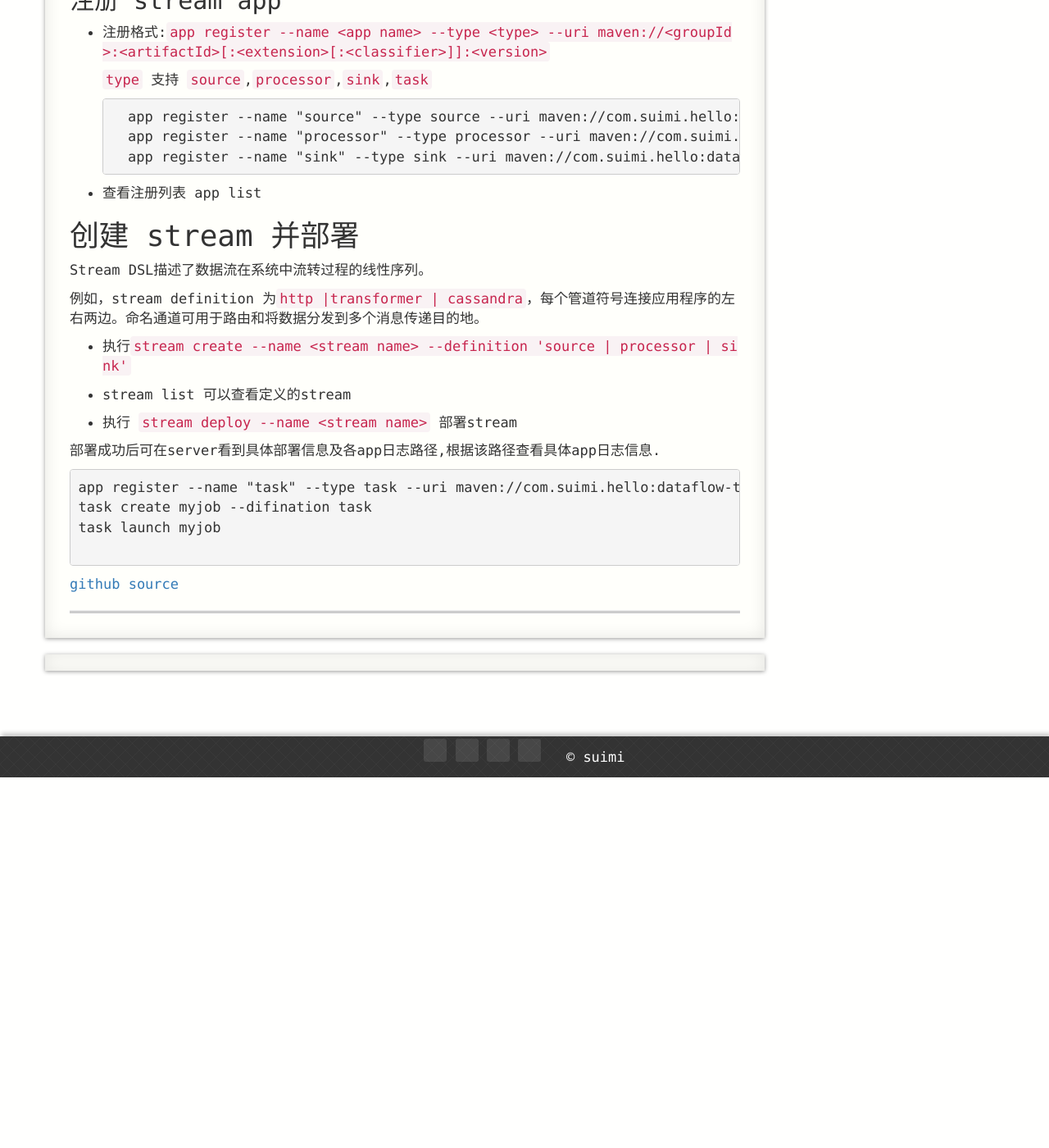
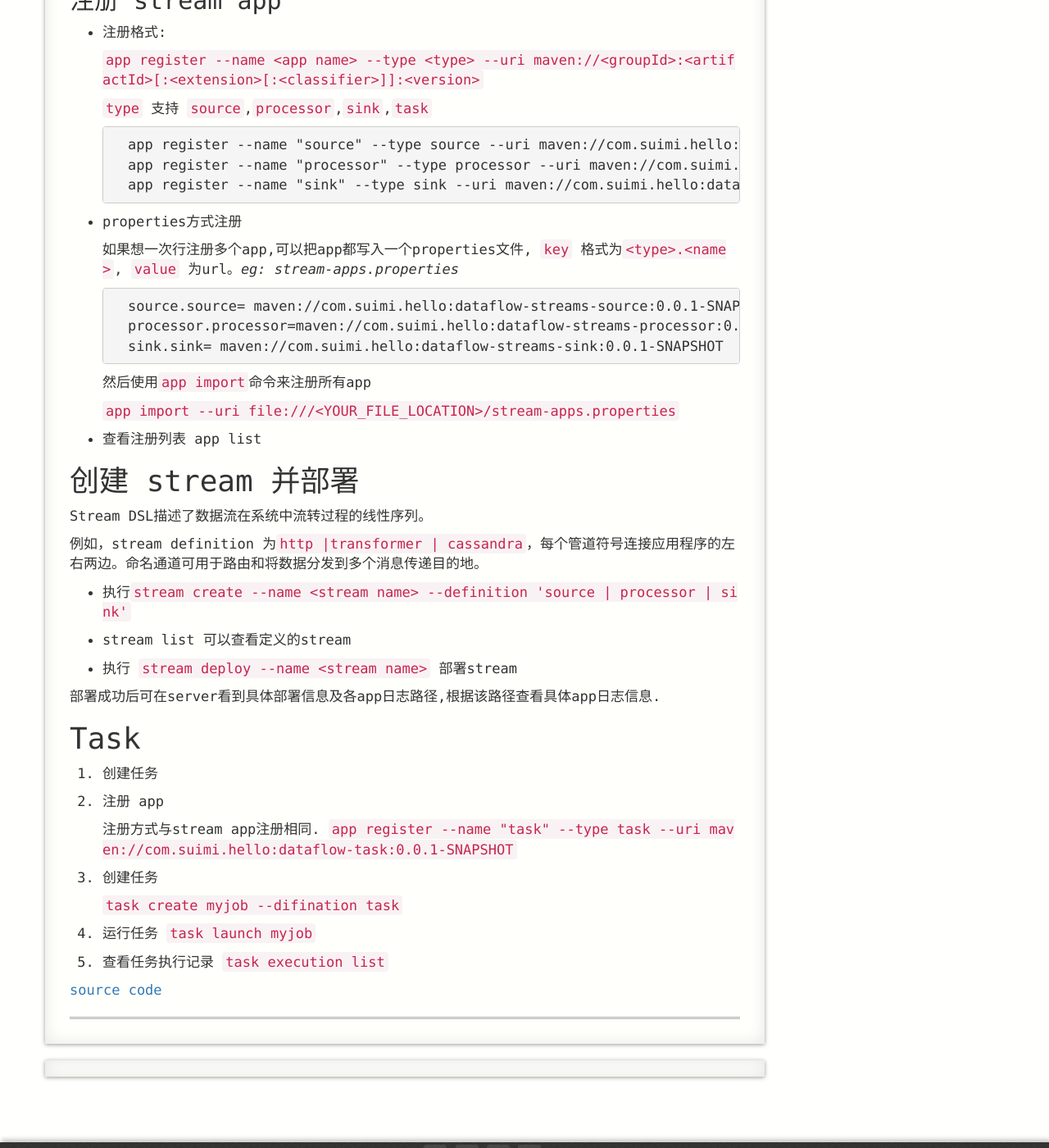
Before and after one commit to suimi/suimi.github.io, a Jekyll site: the page built from _posts/2017-11-28-spring-cloud-dataflow.md, in a window 1280 px wide and 1400 px high, scrolled down 3902 px. Shown: the whole window at 82% size. Built offline with Jekyll 4.4.1, drawn with Linux system fonts in a browser that asks for light colours; nearby versions of some CDN libraries; comment, search, counter and statistics services are not loaded; a style sheet for code colours, icons or effects is not loaded; before the commit the page ends 4850 px from its top, so only the background shows below that.

Commit message:
spring cloud dataflow

````diff
--- a/_posts/2017-11-28-spring-cloud-dataflow.md
+++ b/_posts/2017-11-28-spring-cloud-dataflow.md
@@ -125,7 +125,7 @@
 
 ## 构建
 
- 构建过程与Data Flow Server一致,不同在于添加`@EnableDataFlowShell`注解,不需要配置redis
+构建过程与Data Flow Server一致,不同在于添加`@EnableDataFlowShell`注解,不需要配置redis
 
 ```java
  @SpringBootApplication
@@ -182,6 +184,17 @@
     app register --name "processor" --type processor --uri maven://com.suimi.hello:dataflow-streams-processor:0.0.1-SNAPSHOT
     app register --name "sink" --type sink --uri maven://com.suimi.hello:dataflow-streams-sink:0.0.1-SNAPSHOT
     ```
+- properties方式注册
+
+    如果想一次行注册多个app,可以把app都写入一个properties文件, `key` 格式为`<type>.<name>`, `value` 为url。*eg: stream-apps.properties*
+    ```
+    source.source= maven://com.suimi.hello:dataflow-streams-source:0.0.1-SNAPSHOT
+    processor.processor=maven://com.suimi.hello:dataflow-streams-processor:0.0.1-SNAPSHOT
+    sink.sink= maven://com.suimi.hello:dataflow-streams-sink:0.0.1-SNAPSHOT
+    ```
+    然后使用`app import`命令来注册所有app
+
+    `app import --uri file:///<YOUR_FILE_LOCATION>/stream-apps.properties`
 
 - 查看注册列表 app list
 
@@ -199,13 +212,21 @@
 
 部署成功后可在server看到具体部署信息及各app日志路径,根据该路径查看具体app日志信息.
 
+# Task
 
+1. 创建任务
 
-```
-app register --name "task" --type task --uri maven://com.suimi.hello:dataflow-task:0.0.1-SNAPSHOT
-task create myjob --difination task
-task launch myjob
+2. 注册 app
 
-```
+    注册方式与stream app注册相同. `app register --name "task" --type task --uri maven://com.suimi.hello:dataflow-task:0.0.1-SNAPSHOT
+`
+3. 创建任务
 
-[github source](https://github.com/suimi/hello-mq/tree/master/data-flow)
+    `task create myjob --difination task`
+4. 运行任务
+    `task launch myjob`
+
+5. 查看任务执行记录
+    `task execution list`
+
+[source code](https://github.com/suimi/hello-mq/tree/master/data-flow)
````
Also changed, not shown: other parts of _posts/2017-11-28-spring-cloud-dataflow.md (+3 -1 lines).
